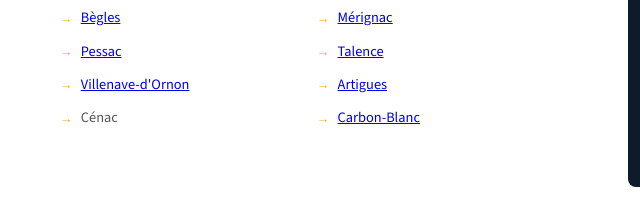
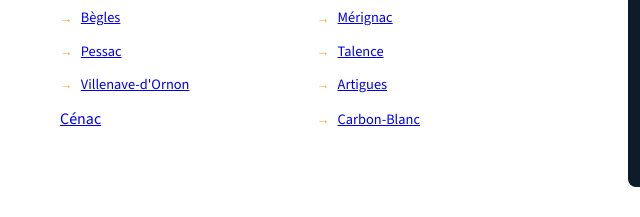
Before and after one commit to adrserrurierdepanneur-cloud/Adr-serrurier-floirac-, a plain HTML site: page index.html in a window 1280 px wide. Shown: the part 3042-3259 px from the top of the page, 4-644 px from the left. Drawn offline with nearby package versions, Linux system fonts and the light colour scheme.

Commit message:
Replace Cénac list item with a link

```diff
--- a/index.html
+++ b/index.html
@@ -715,7 +715,7 @@
         <li><a href="/serrurier-talence">Talence</a></li>
         <li><a href="/serrurier-villenave-dornon">Villenave-d'Ornon</a></li>
         <li><a href="/serrurier-artigues">Artigues</a></li>
-        <li>Cénac</li>
+        <a href="/serrurier-cenac">Cénac</a>
         <li><a href="/serrurier-carbon-blanc">Carbon-Blanc</a></li>
       </ul>
     </div>
```
